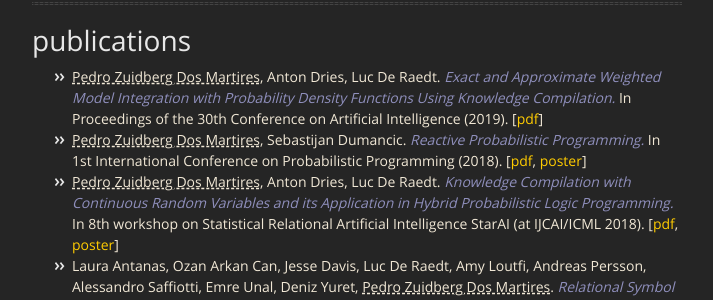
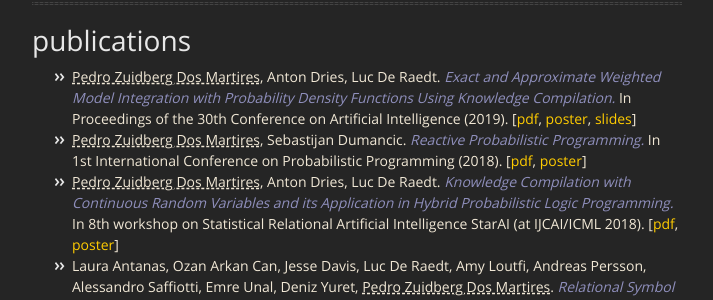
Before and after one commit to pedrozudo/pedrozudo.github.io, a Jekyll site: the page built from index.md, in a window 1280 px wide. Shown: the part 705-1005 px from the top of the page, without its empty margins (283-996 px from the left). Built offline with Jekyll 4.4.1, drawn with Linux system fonts in a browser that asks for light colours.

Commit message:
added AAAI slides + poster

```diff
--- a/index.md
+++ b/index.md
@@ -35,7 +35,9 @@ permalink:
       <li>
          <first_author>Pedro Zuidberg Dos Martires</first_author>, Anton Dries, Luc De Raedt. <paper>Exact and Approximate Weighted Model Integration with
          Probability Density Functions Using Knowledge Compilation.</paper> In Proceedings of the 30th Conference on Artificial Intelligence (2019).
-         [<a href="docs/aaai19/WMI_via__KC__AAAI_2019.pdf" target="_blank">pdf</a>]
+         [<a href="docs/aaai19/WMI_via__KC__AAAI_2019.pdf" target="_blank">pdf</a>,
+          <a href="docs/aaai19/WMI_via_KC_AAAI_2019_poster.pdf" target="_blank">poster</a>,
+          <a href="docs/aaai19/WMI_via_KC_AAAI_2019_slides.pdf" target="_blank">slides</a>]
       </li>
       <li>
          <first_author>Pedro Zuidberg Dos Martires</first_author>, Sebastijan Dumancic. <paper>Reactive Probabilistic Programming.</paper> In 1st International Conference on Probabilistic Programming (2018).
```
